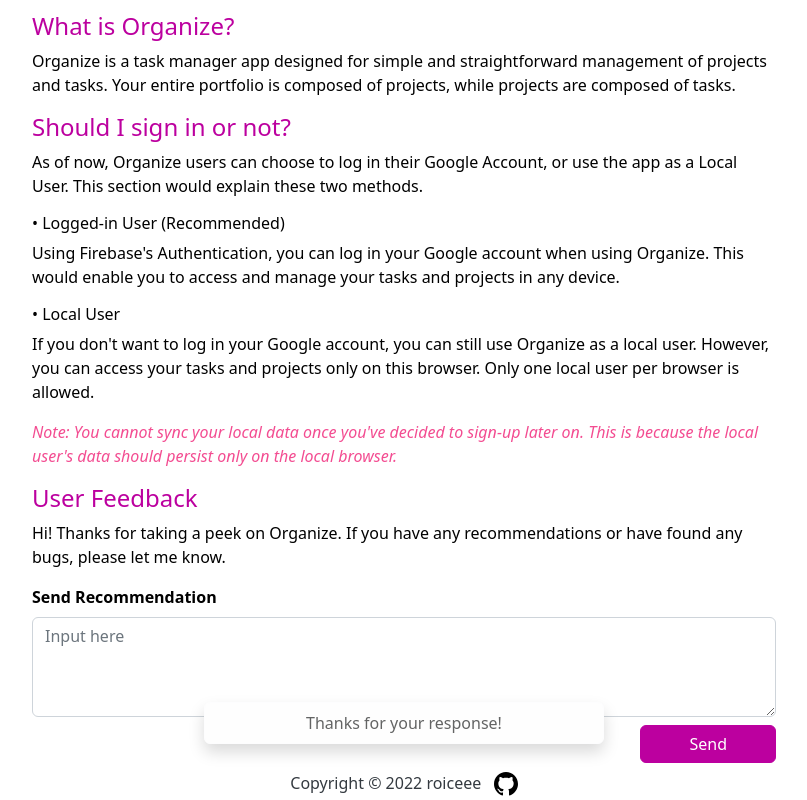
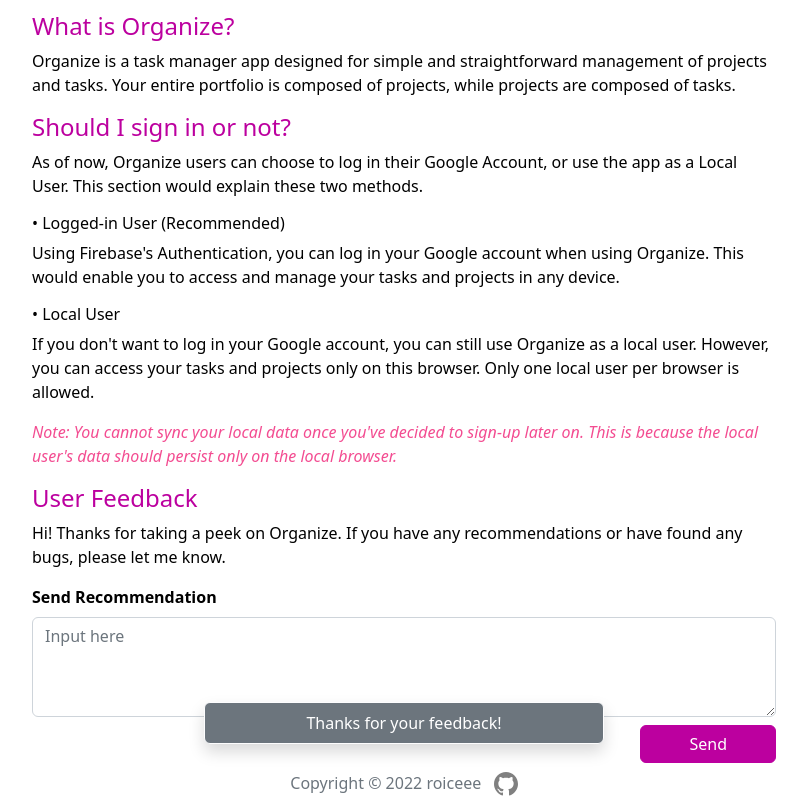
Before and after one commit to roiceee/organize, a Next.js app: page /about in a window 1280 px wide. Both pictures are taken after typing "Sample" into the empty fields and a click on the button "Send". Shown: the part 158-958 px from the top of the page, without its empty margins (236-1043 px from the left). Built offline with nearby package versions, Linux system fonts and the light colour scheme; no server answers.

Commit message:
change alert colors

```diff
--- a/pages/about.tsx
+++ b/pages/about.tsx
@@ -126,8 +126,8 @@ function About() {
           </section>
         </BodyLayoutThree>
       </Container>
-      <FloatingAlert show={thankyouAlertState} onHide={hideThankyouAlertState}>
-        <div className="text-center">Thanks for your response!</div>
+      <FloatingAlert show={thankyouAlertState} onHide={hideThankyouAlertState} className="bg-gray text-white">
+        <div className="text-center">Thanks for your feedback!</div>
       </FloatingAlert>
     </>
   );
--- a/src/components/footer.tsx
+++ b/src/components/footer.tsx
@@ -1,12 +1,12 @@
 function Footer() {
   return (
     <div className="container-fluid text-center p-1 bottom-0">
-             {" "}
+      {" "}
       <a
         href="https://github.com/roiceee"
         target="_blank"
         rel="noreferrer"
-        className="text-decoration-none text-dark"
+        className="text-decoration-none text-gray"
       >
         Copyright © 2022 roiceee  {" "}
         <svg
@@ -14,11 +14,12 @@ function Footer() {
           width="24"
           height="24"
           viewBox="0 0 24 24"
+          fill="gray"
         >
           <path d="M12 0c-6.626 0-12 5.373-12 12 0 5.302 3.438 9.8 8.207 11.387.599.111.793-.261.793-.577v-2.234c-3.338.726-4.033-1.416-4.033-1.416-.546-1.387-1.333-1.756-1.333-1.756-1.089-.745.083-.729.083-.729 1.205.084 1.839 1.237 1.839 1.237 1.07 1.834 2.807 1.304 3.492.997.107-.775.418-1.305.762-1.604-2.665-.305-5.467-1.334-5.467-5.931 0-1.311.469-2.381 1.236-3.221-.124-.303-.535-1.524.117-3.176 0 0 1.008-.322 3.301 1.23.957-.266 1.983-.399 3.003-.404 1.02.005 2.047.138 3.006.404 2.291-1.552 3.297-1.23 3.297-1.23.653 1.653.242 2.874.118 3.176.77.84 1.235 1.911 1.235 3.221 0 4.609-2.807 5.624-5.479 5.921.43.372.823 1.102.823 2.222v3.293c0 .319.192.694.801.576 4.765-1.589 8.199-6.086 8.199-11.386 0-6.627-5.373-12-12-12z" />
         </svg>
       </a>
-         {" "}
+      {" "}
     </div>
   );
 }
--- a/src/components/util-components/floating-alert.tsx
+++ b/src/components/util-components/floating-alert.tsx
@@ -1,17 +1,18 @@
 import Alert from "react-bootstrap/Alert";
 import styles from "../../styles/modules/transitions.module.scss";
 
-
 interface FloatingAlertProps {
-    children: JSX.Element | Array<JSX.Element>
-    show: boolean;
-    onHide: () => void;
+  children: JSX.Element | Array<JSX.Element>;
+  show: boolean;
+  onHide: () => void;
+  className?: string;
 }
 
 function FloatingAlert({
   children,
   show,
-  onHide
+  onHide,
+  className,
 }: FloatingAlertProps) {
   return (
     <>
@@ -28,9 +29,9 @@ function FloatingAlert({
             maxWidth: "400px",
             zIndex: "2147483638",
           }}
-          className={`p-2 ${styles.fadeInFaster} shadow`}
+          className={`p-2 ${styles.fadeInFaster} shadow ${className}`}
         >
-         {children}
+          {children}
         </Alert>
       )}
     </>
--- a/src/components/util-components/undo-deleted-alert.tsx
+++ b/src/components/util-components/undo-deleted-alert.tsx
@@ -18,19 +18,19 @@ function UndoDeletedAlert({
 }: UndoAlertProps) {
   return (
     <>
-      <FloatingAlert show={show} onHide={onHide}>
+      <FloatingAlert show={show} onHide={onHide} className="bg-primary text-white">
         <div className="mx-3 d-flex justify-content-between">
           <div>
             {" "}
             {label} &quot;
             {itemName.length > 8 ? itemName.substring(0, 8) : itemName}
             &quot; deleted.{" "}
-            <span onClick={undoButtonHandler} className="text-secondary">
+            <span onClick={undoButtonHandler} className="text-warning">
               Undo
             </span>
           </div>
           <div>
-            <button className="btn-close" onClick={onHide}></button>
+            <button className="btn-close btn-close-white" onClick={onHide}></button>
           </div>
         </div>
       </FloatingAlert>
```
